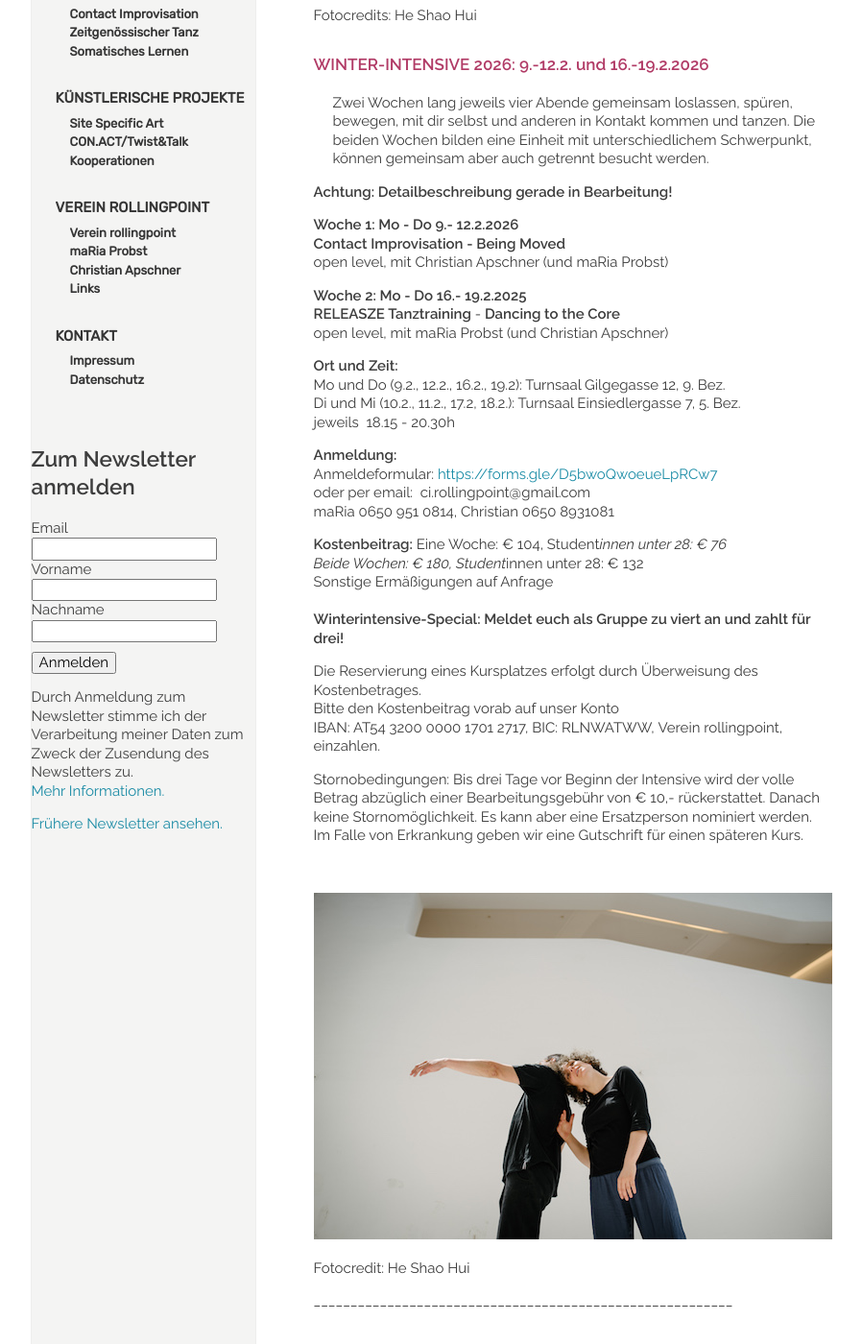
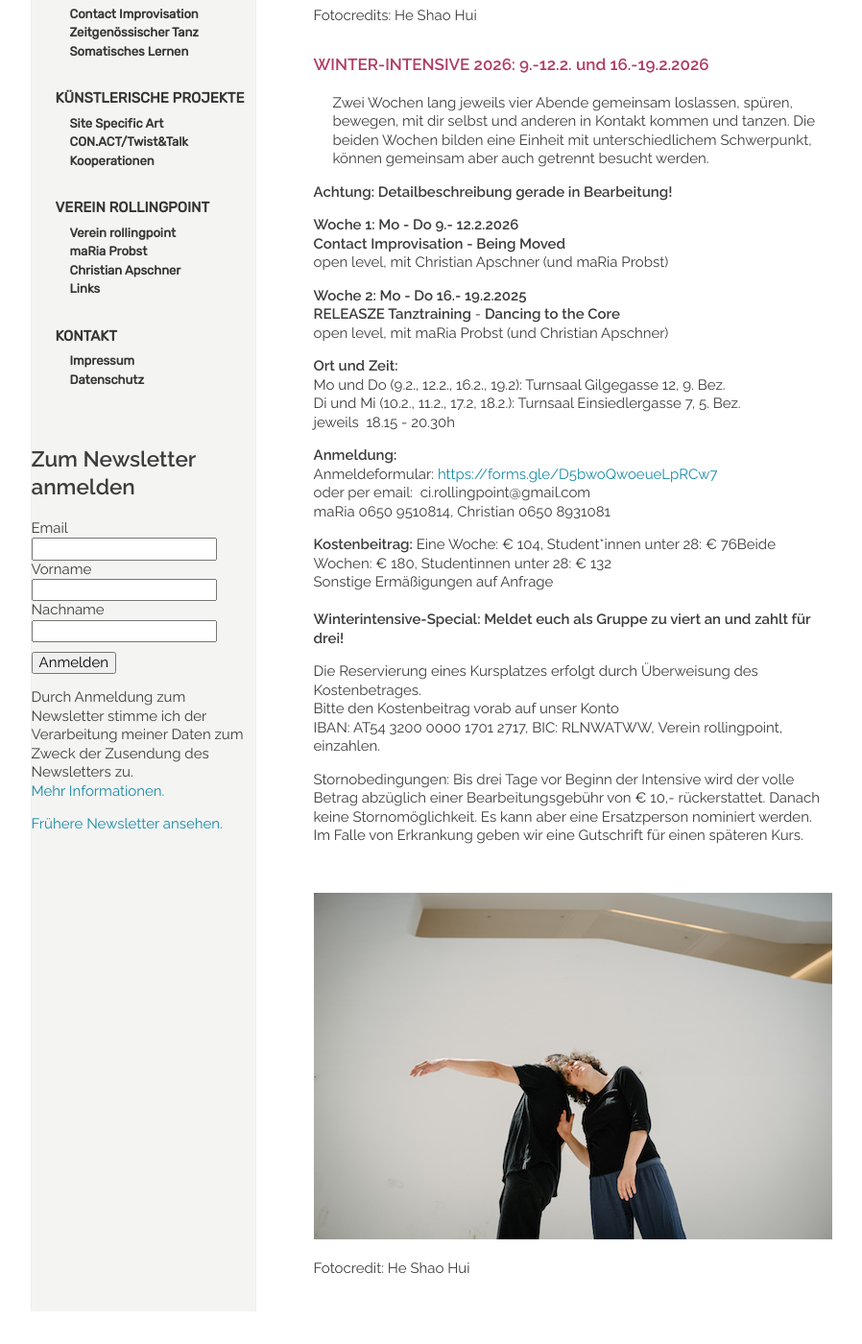
Before and after one commit to manulari/rollingpointat, a Jekyll site: the page built from _pages_de/winterintensive.md, in a window 1280 px wide and 1400 px high, scrolled down 552 px. Shown: the whole window at 96% size, without its empty margins (152-1050 px from the left). Built offline with Jekyll 4.4.1, drawn with Linux system fonts in a browser that asks for light colours; comment, search, counter and statistics services are not loaded; after the commit the page ends 1918 px from its top, so only the background shows below that.

Commit message:
Update page (de) “winterintensive”

```diff
--- a/_pages_de/winterintensive.md
+++ b/_pages_de/winterintensive.md
@@ -33,10 +33,9 @@ jeweils  18.15 - 20.30h
 **Anmeldung:**\
 Anmeldeformular: <https://forms.gle/D5bwoQwoeueLpRCw7>\
 oder per email:  ci.rollingpoint@gmail.com\
-maRia 0650 951 0814, Christian 0650 8931081
+maRia 0650 9510814, Christian 0650 8931081
 
-**Kostenbeitrag:** Eine Woche: € 104, Student*innen unter 28: € 76\
-Beide Wochen: € 180, Student*innen unter 28: € 132\
+**Kostenbeitrag:** Eine Woche: € 104, Student*innen unter 28: € 76Beide Wochen: € 180, Studentinnen unter 28: € 132\
 Sonstige Ermäßigungen auf Anfrage\
 \
 **Winterintensive-Special: Meldet euch als Gruppe zu viert an und zahlt für drei!**
@@ -52,5 +51,3 @@ Stornobedingungen: Bis drei Tage vor Beginn der Intensive wird der volle Betrag
 ![](/assets/uploads/heshaohui.rollingpoint-wu-fotos.067.jpg)
 
 Fotocredit: He Shao Hui
-
-\_\_\_\_\_\_\_\_\_\_\_\_\_\_\_\_\_\_\_\_\_\_\_\_\_\_\_\_\_\_\_\_\_\_\_\_\_\_\_\_\_\_\_\_\_\_\_\_\_\_\_\_\_\_\_\__
```
